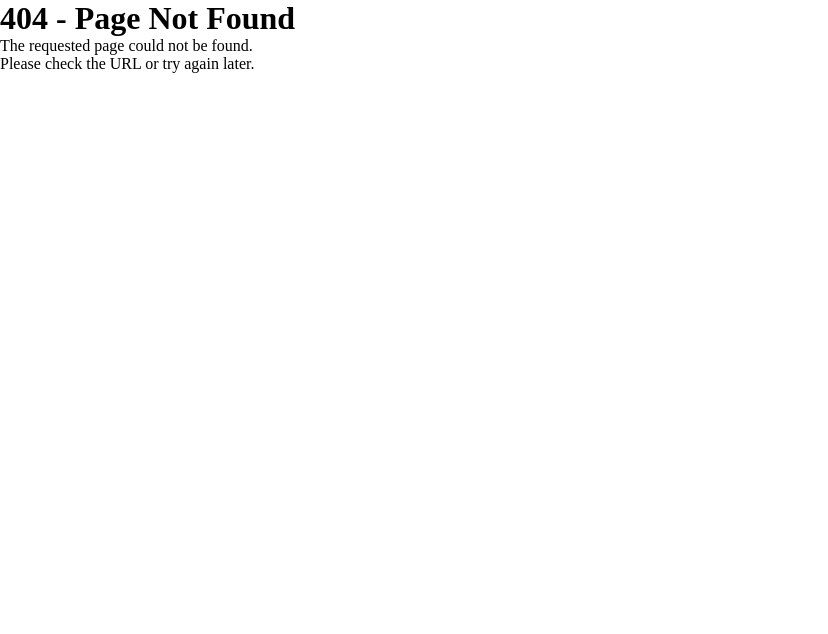
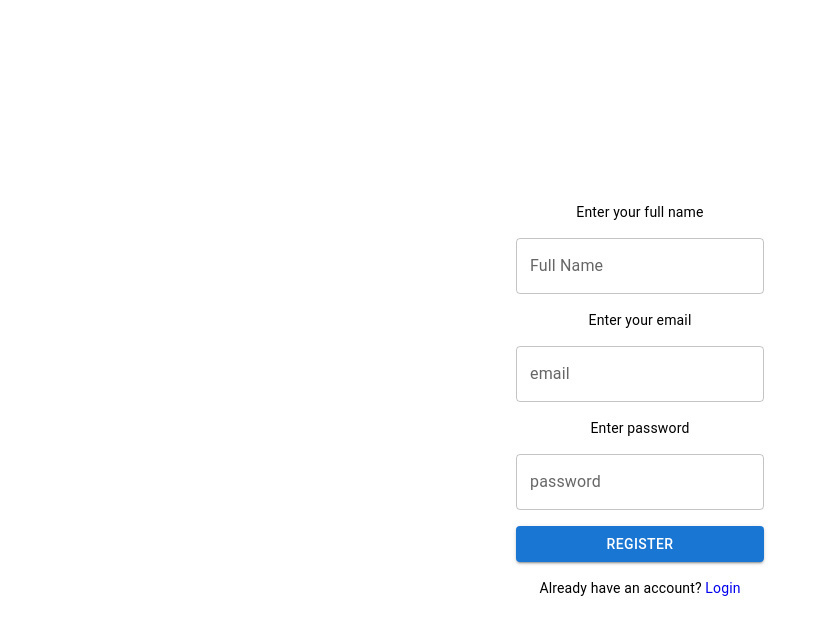
Before and after one commit to X1STY/task-scheduler, a React (Vite) app: page /signup in a window 1280 px wide. Before the commit this address had no page. Shown: the top 634 px of the page, without its empty margins (0-828 px from the left). Built offline with nearby package versions, Linux system fonts and the light colour scheme.

Commit message:
add signup form + restructure

```diff
--- a/src/App.jsx
+++ b/src/App.jsx
@@ -1,10 +1,11 @@
 import {Route, Routes} from 'react-router-dom'
 
 import Home from './pages/Home'
-import Login from './pages/Login'
+import Login from './pages/Auth/Login/Login'
 import Scheduler from './pages/Scheduler'
 import Notfound from './pages/Notfound'
 import TaskForm from './components/taskForm/TaskForm'
+import Signup from './pages/Auth/Signup/Signup'
 
 
 const tasks = [
@@ -21,6 +22,7 @@ function App() {
         <Route path='/' element={<Home/> } />
         <Route path='/task-form' element={<TaskForm/> } />
         <Route path='/login' element={<Login/> } />
+        <Route path='/signup' element={<Signup/> } />
         <Route path='/scheduler' element={<Scheduler tasks={tasks}/> } />
         <Route path='*' element={<Notfound/> } />
 
--- a/src/components/Buttons/SubmitButton/submitButton.jsx
+++ /dev/null
@@ -1,10 +0,0 @@
-import styles from './submitButton.module.css'
-
-export const SubmitButton = () => {
-    return(
-        <button className={styles.btn} type='submit'>
-             Add
-        </button>
-    )
-}
-//export default SubmitButton
--- a/src/components/Buttons/SubmitButton/submitButton.module.css
+++ /dev/null
@@ -1,9 +0,0 @@
-.btn {
-    padding: 0.5rem 1rem;
-    background-color: #f47b72;
-    border: none;
-    color: white;
-    cursor: pointer;
-    font-weight: 'bold';
-    margin: 10px;
-}
--- a/src/components/Input/inputField.jsx
+++ /dev/null
@@ -1,16 +0,0 @@
-import styles from './inputField.module.css'
-
-export const InputField = () => {
-    return (
-        <input
-        placeholder='Date'
-        className={styles.input}
-        type='date'
-        id='taskDate'
-        name='taskDate'
-        required
-      />
-    )
-}
-
-//export default InputField
--- a/src/components/Input/inputField.module.css
+++ /dev/null
@@ -1,4 +0,0 @@
-.input {
-    padding: 0.5rem;
-    margin-bottom: 1rem;
-}
--- a/src/components/taskForm/TaskForm.jsx
+++ b/src/components/taskForm/TaskForm.jsx
@@ -1,6 +1,3 @@
-import  { SubmitButton }  from '../Buttons/SubmitButton/submitButton.jsx';
-import { InputField } from '../Input/inputField.jsx';
-
 
 import styles from './TaskForm.module.css';
 
@@ -39,9 +36,6 @@ const TaskForm = () => {
         required
       />
 
-      <InputField />
-      <SubmitButton />
-
     </form>
   );
 };
--- /dev/null
+++ b/src/pages/Auth/Auth.css
@@ -0,0 +1,11 @@
+.form {
+    display: flex;
+    justify-content: center;
+    align-items: center;
+    width: 100vw;
+    height: 100vh;
+}
+.link{
+    color: #0000EE;
+    cursor: pointer;
+}
--- /dev/null
+++ b/src/pages/Auth/Signup/Signup.jsx
@@ -0,0 +1,62 @@
+import { useState } from 'react';
+import { useNavigate } from 'react-router-dom';
+import { useMutation } from '@tanstack/react-query';
+
+import instance from '../../../utils/api/instance';
+
+import { Button, Stack, TextField, Typography } from '@mui/material';
+import '../Auth.css'
+
+const Signup = () => {
+
+    const [fullName, setFullName] = useState('')
+    const [email, setEmail] = useState('')
+    const [password, setPassword] = useState('')
+    const navigate = useNavigate()
+    const mutation = useMutation(user => addUser(user))
+
+    async function addUser(userData) {
+        return instance.post('/user', userData)
+    }
+
+    const handleSubmit = async (e) => {
+        e.preventDefault()
+        try {
+            const userData = {
+                full_name: fullName,
+                email,
+                password
+            }
+            mutation.mutate(userData)
+            console.log(userData)
+            navigate('/')
+        } catch (e) {
+            return e
+        }
+    }
+
+  return (
+    <form className='form' onSubmit={handleSubmit}>
+        <Stack spacing={2} direction="column">
+
+            <Typography textAlign="center" variant='body2'>Enter your full name</Typography>
+            <TextField fullWidth={true} variant="outlined" label="Full Name" value={fullName} onChange={(e) => setFullName(e.target.value)}/>
+
+            <Typography textAlign="center" variant='body2'>Enter your email</Typography>
+            <TextField fullWidth={true} variant="outlined" label="email" value={email} onChange={(e) => setEmail(e.target.value) }/>
+
+            <Typography textAlign="center" variant='body2'>Enter password</Typography>
+            <TextField type="password" fullWidth={true} variant="outlined" label="password" value={password} onChange={(e) => setPassword(e.target.value) }/>
+
+            <Button variant="contained" type="onSubmit"> Register </Button>
+
+            <Typography textAlign="center" variant="body2">
+                Already have an account? <span className='link' onClick={() => navigate('/login')}>Login</span>
+            </Typography>
+
+        </Stack>
+    </form>
+    )
+}
+
+export default Signup
--- /dev/null
+++ b/src/utils/api/instance.js
@@ -0,0 +1,9 @@
+import axios from "axios";
+
+const instance = axios.create({
+    baseURL: 'https://64a4f83300c3559aa9beddb2.mockapi.io/api/',
+    timeout: 1000,
+    headers: {'X-Custom-Header': 'foobar'}
+  });
+
+  export default instance
```
Also changed, not shown: package.json (+9 -4 lines), src/pages/Auth/Login/Login.jsx (renamed from src/pages/Login.jsx), 1 other file (tests, documents, lock files or other folders).
